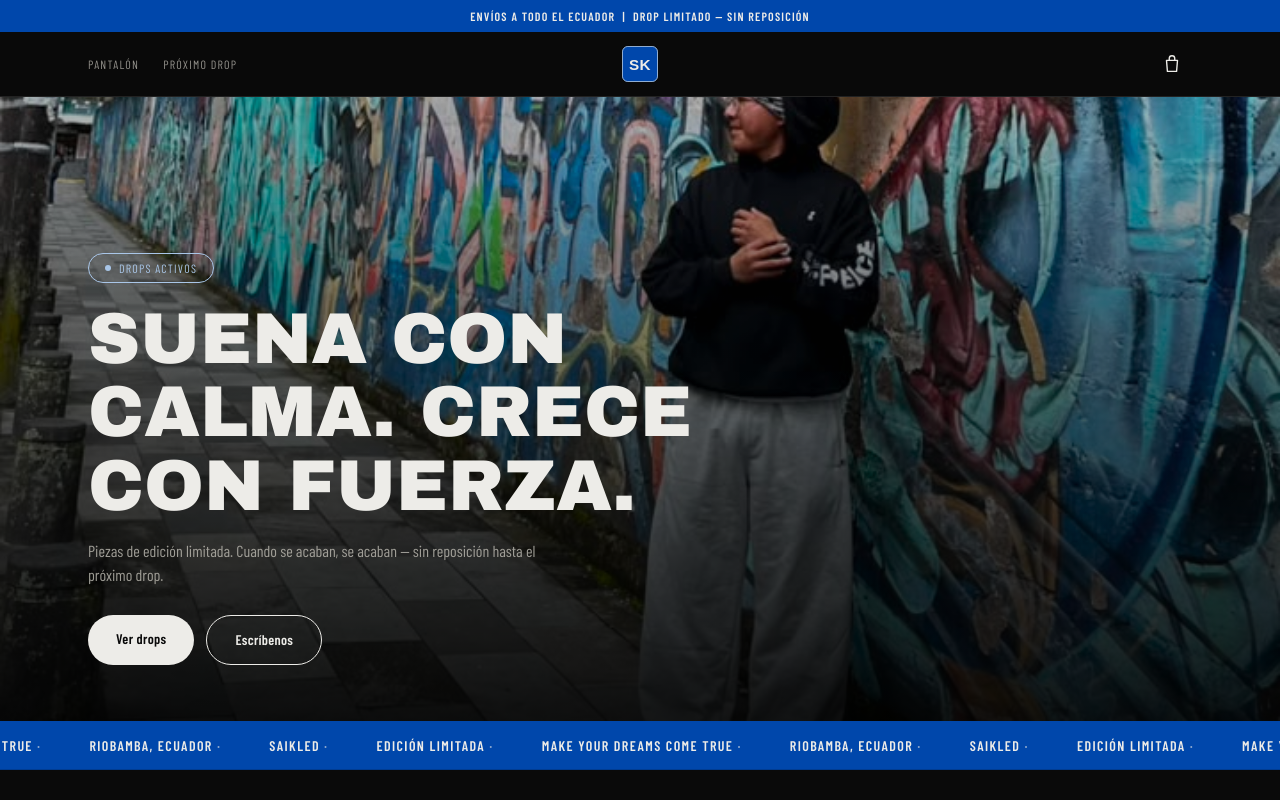
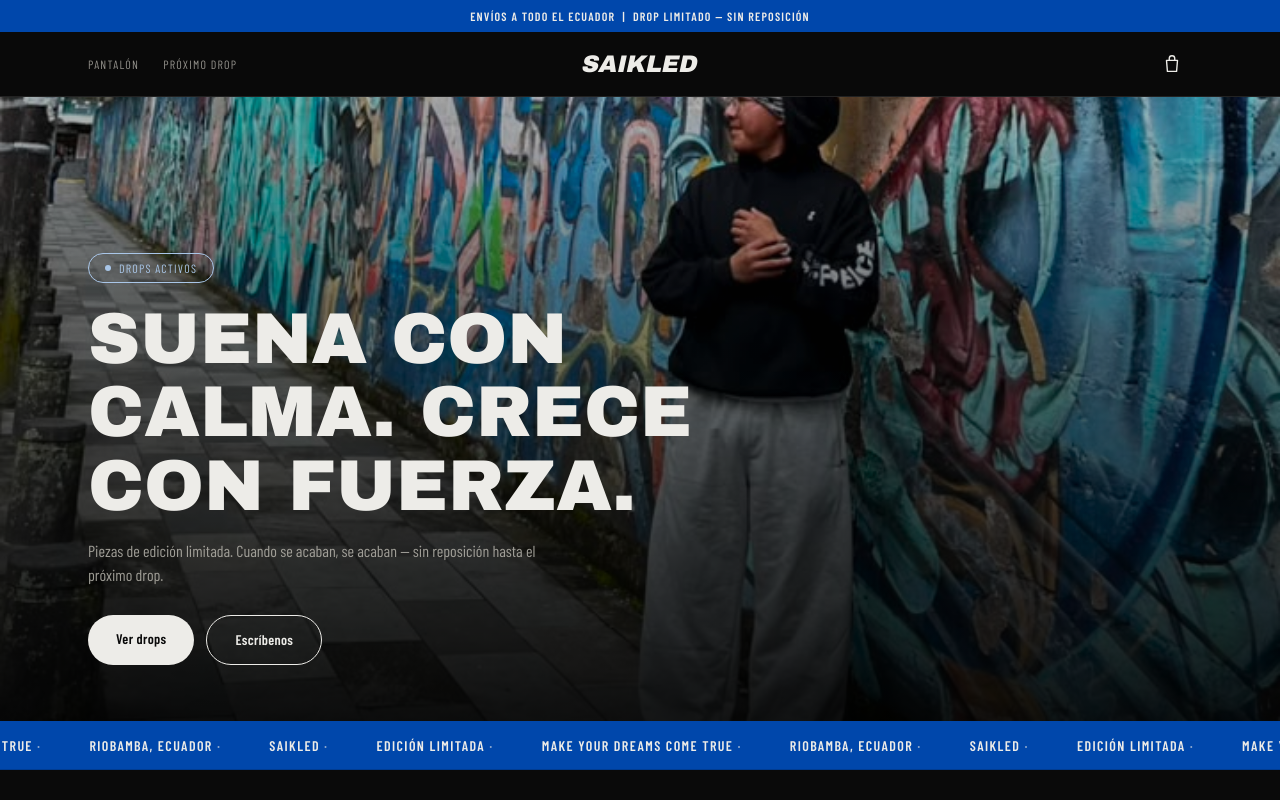
Before and after one commit to faviolo085/saikled, a Next.js app in the folder web/: page / in a window 1280 px wide. Shown: the top 800 px of the page. Built offline with nearby package versions, Linux system fonts and the light colour scheme.

Commit message:
Wordmark SAIKLED en blanco con tipografia inclinada en el header

```diff
--- a/web/components/Logo.tsx
+++ b/web/components/Logo.tsx
@@ -1,19 +1,10 @@
-export function Logo({ className = "h-9 w-9" }: { className?: string }) {
+export function Logo({ className = "" }: { className?: string }) {
   return (
-    <svg viewBox="0 0 40 40" className={className} role="img" aria-label="SaiKled">
-      <rect x="0.5" y="0.5" width="39" height="39" rx="6" fill="#0047AB" stroke="#A9C6E8" strokeWidth="1" />
-      <text
-        x="20"
-        y="27"
-        textAnchor="middle"
-        fontFamily="Arial, Helvetica, sans-serif"
-        fontWeight="900"
-        fontSize="17"
-        letterSpacing="0.5"
-        fill="#EDECE8"
-      >
-        SK
-      </text>
-    </svg>
+    <span
+      className={`font-display text-xl sm:text-2xl text-concrete-light uppercase inline-block leading-none ${className}`}
+      style={{ transform: "skewX(-12deg)", letterSpacing: "-0.01em" }}
+    >
+      Saikled
+    </span>
   );
 }
```
